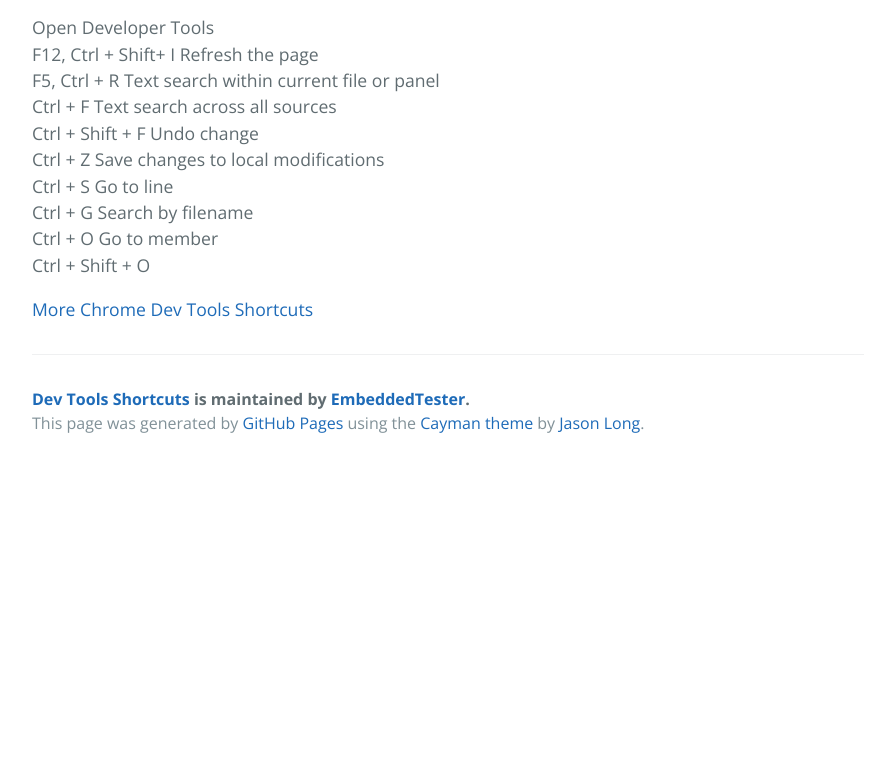
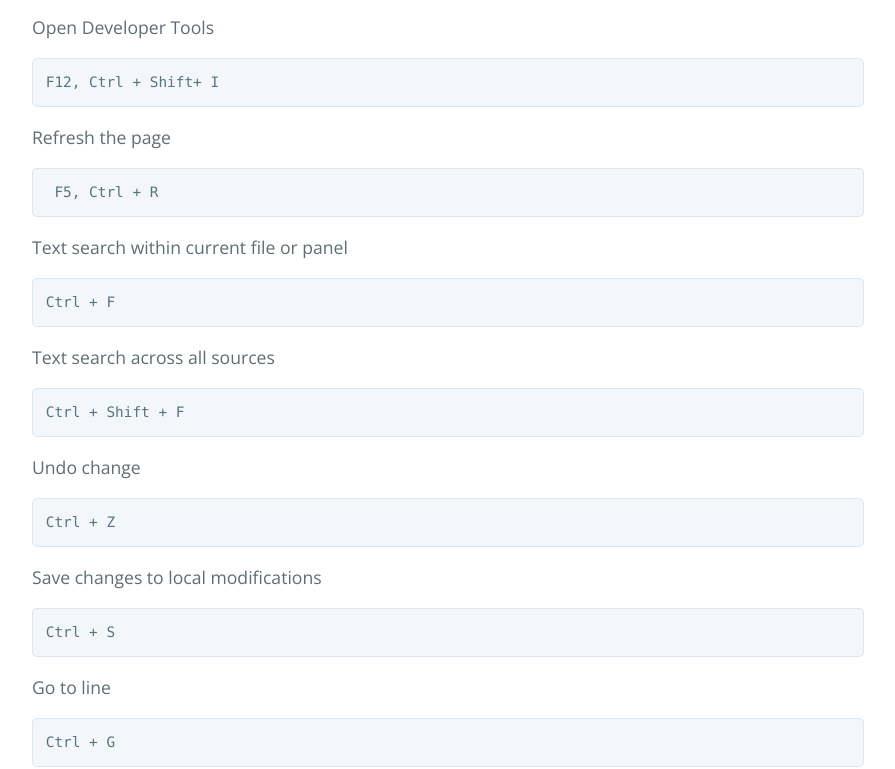
Before and after one commit to EmbeddedTester/DevToolsShortcuts, a plain HTML site: page index.html in a window 1280 px wide. Shown: the part 509-1278 px from the top of the page, without its empty margins (192-1087 px from the left). Before the commit the page ends 976 px from the top, so only its background shows below. Drawn offline with nearby package versions, Linux system fonts and the light colour scheme.

```diff
--- a/index.html
+++ b/index.html
@@ -25,24 +25,50 @@
 <h1>
 <a id="shortcuts-windows" class="anchor" href="#shortcuts-windows" aria-hidden="true"><span class="octicon octicon-link"></span></a>Shortcuts Windows</h1>
 
-<p>Open Developer Tools<br>
-    F12, Ctrl + Shift+ I
-Refresh the page<br>
-     F5, Ctrl + R
-Text search within current file or panel<br>
-    Ctrl + F
-Text search across all sources<br>
-    Ctrl + Shift + F
-Undo change<br>
-    Ctrl + Z
-Save changes to local modifications<br>
-    Ctrl + S
-Go to line<br>
-    Ctrl + G
-Search by filename<br>
-    Ctrl + O
-Go to member<br>
-    Ctrl + Shift + O</p>
+<p>Open Developer Tools  </p>
+
+<pre><code>F12, Ctrl + Shift+ I
+</code></pre>
+
+<p>Refresh the page  </p>
+
+<pre><code> F5, Ctrl + R
+</code></pre>
+
+<p>Text search within current file or panel  </p>
+
+<pre><code>Ctrl + F
+</code></pre>
+
+<p>Text search across all sources  </p>
+
+<pre><code>Ctrl + Shift + F
+</code></pre>
+
+<p>Undo change  </p>
+
+<pre><code>Ctrl + Z
+</code></pre>
+
+<p>Save changes to local modifications  </p>
+
+<pre><code>Ctrl + S
+</code></pre>
+
+<p>Go to line  </p>
+
+<pre><code>Ctrl + G
+</code></pre>
+
+<p>Search by filename  </p>
+
+<pre><code>Ctrl + O
+</code></pre>
+
+<p>Go to member  </p>
+
+<pre><code>Ctrl + Shift + O
+</code></pre>
 
 <p><a href="https://developer.chrome.com/devtools/docs/shortcuts">More Chrome Dev Tools Shortcuts</a></p>
 
--- a/params.json
+++ b/params.json
@@ -1 +1 @@
-{"name":"Dev Tools Shortcuts","tagline":"","body":"# Shortcuts Mac\r\n\r\n\r\n# Shortcuts Windows\r\n\r\nOpen Developer Tools  \r\n    F12, Ctrl + Shift+ I\r\nRefresh the page  \r\n     F5, Ctrl + R\r\nText search within current file or panel  \r\n    Ctrl + F\r\nText search across all sources  \r\n    Ctrl + Shift + F\r\nUndo change  \r\n    Ctrl + Z\r\nSave changes to local modifications  \r\n    Ctrl + S\r\nGo to line  \r\n    Ctrl + G\r\nSearch by filename  \r\n    Ctrl + O\r\nGo to member  \r\n    Ctrl + Shift + O\r\n\r\n[More Chrome Dev Tools Shortcuts](https://developer.chrome.com/devtools/docs/shortcuts )","google":"","note":"Don't delete this file! It's used internally to help with page regeneration."}
+{"name":"Dev Tools Shortcuts","tagline":"","body":"# Shortcuts Mac\r\n\r\n\r\n# Shortcuts Windows\r\n\r\nOpen Developer Tools  \r\n\r\n    F12, Ctrl + Shift+ I\r\n\r\nRefresh the page  \r\n\r\n     F5, Ctrl + R\r\n\r\nText search within current file or panel  \r\n\r\n    Ctrl + F\r\n\r\nText search across all sources  \r\n\r\n    Ctrl + Shift + F\r\n\r\nUndo change  \r\n\r\n    Ctrl + Z\r\n\r\nSave changes to local modifications  \r\n\r\n    Ctrl + S\r\n\r\nGo to line  \r\n\r\n    Ctrl + G\r\n\r\nSearch by filename  \r\n\r\n    Ctrl + O\r\n\r\nGo to member  \r\n\r\n    Ctrl + Shift + O\r\n\r\n[More Chrome Dev Tools Shortcuts](https://developer.chrome.com/devtools/docs/shortcuts )","google":"","note":"Don't delete this file! It's used internally to help with page regeneration."}
```
